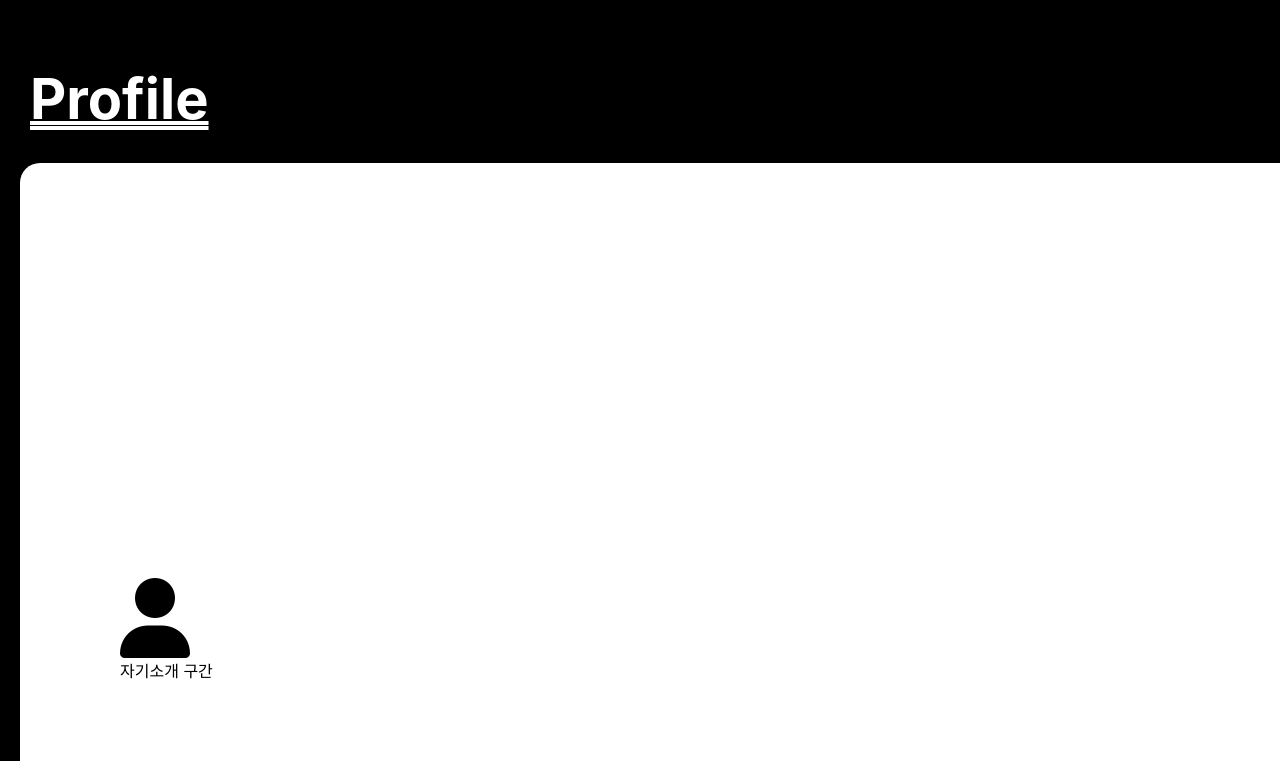
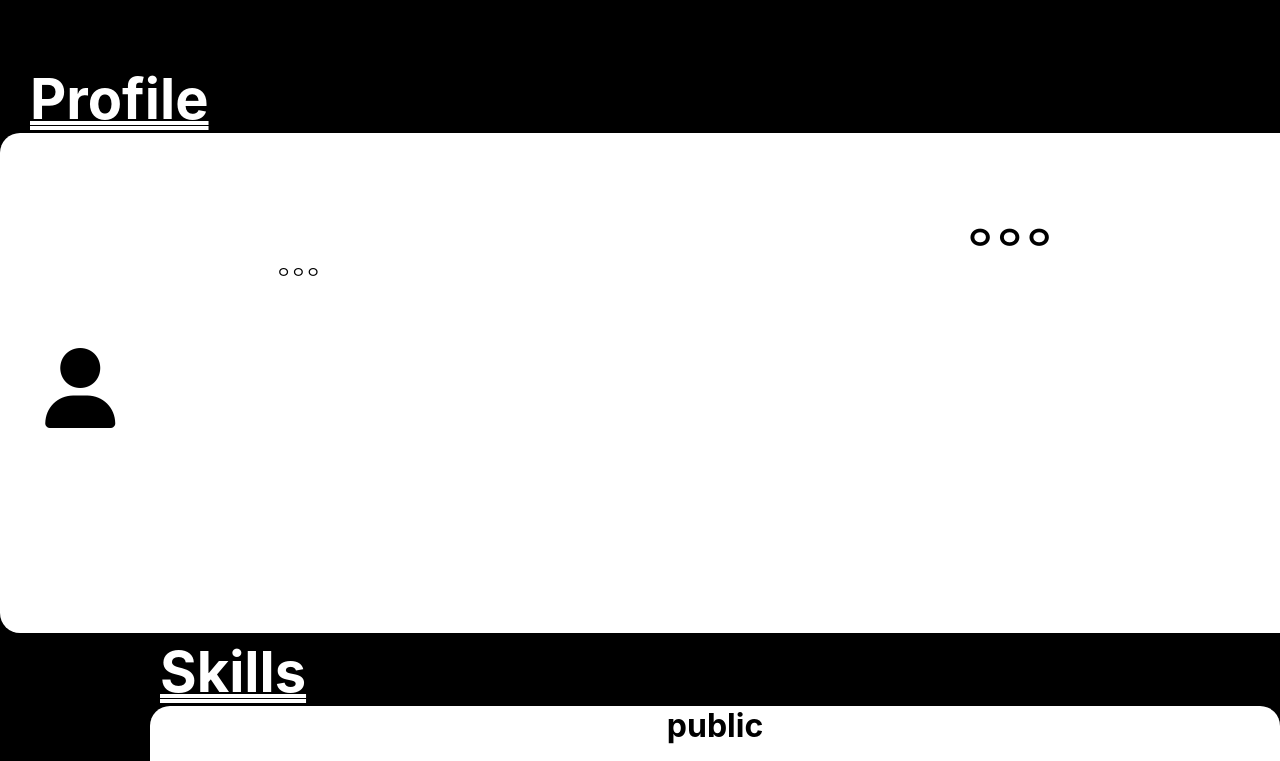
Before and after one commit to 1000mj/portfolio, a React (Create React App) app: page / in a window 1280 px wide. Shown: the part 740-1501 px from the top of the page. Built offline with nearby package versions, Linux system fonts and the light colour scheme; grey boxes are pictures that could not be loaded.

Commit message:
profile틀 구축

```diff
--- a/src/App.css
+++ b/src/App.css
@@ -291,9 +291,9 @@ h1{
 /* Profile */
 .Profile{
   background-color: white;
-  margin-top: 30px;
-  margin-left: 20px;
-  height: 100vh;
+  display: flex;
+  justify-content: flex-start;
+  height: 500px;
   width: 1860px;
   box-shadow: 0px 3px 3px -2px rgb(0 0 0 / 15%),
   0px 3px 4px 0px rgb(0 0 0 / 12%),
@@ -301,9 +301,11 @@ h1{
   border-radius: 20px;
 }
 .Prologo{
-  margin-left: 100px;
-  padding-top: 400px;
-  color:black;
+  margin-left: 0px;
+  margin-right: 100px;
+  width: 200px;
+  text-align: center;
+  align-self: center;
 }
 .Prologo::after{
   content: "";
@@ -313,6 +315,14 @@ h1{
   top:-10px;
   left:50px;
   color:black;
+}
+.p-section{
+  margin-bottom: 4rem;
+  margin-top: 4rem;
+  box-sizing: border-box;
+  padding: 1rem;
+  margin-right: 8vw;
+  width: 100%;
 }
 /* Profile */
 
--- a/src/section/Profile.js
+++ b/src/section/Profile.js
@@ -9,9 +9,13 @@ function Profile() {
       <div className="Profile">
         <div className="Prologo">
           <i className="fa-solid fa-user fa-5x"></i>
-          <div className="intro">자기소개 구간</div>
+        </div>
+        <div className="p-section">
+          <h1>ㅇㅇㅇ</h1>
+          <div className="">ㅇㅇㅇ</div>
         </div>
       </div>
+
     </>
   );
 }
```
